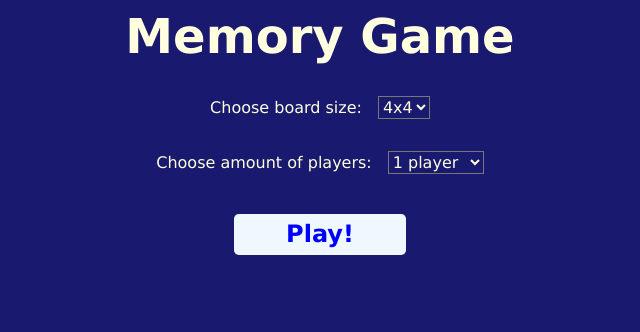
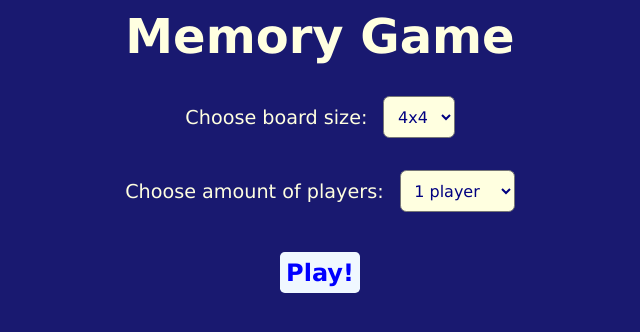
Before and after one commit to jfp-97/unq-ui-juan-francisco-perez-trabajo-final, a React (Create React App) app: page /settings in a window 1280 px wide. Shown: the top 332 px of the page, without its empty margins (320-960 px from the left). Built offline with nearby package versions, Linux system fonts and the light colour scheme.

Commit message:
css settings

```diff
--- a/src/components/atoms/Button.css
+++ b/src/components/atoms/Button.css
@@ -1,7 +1,6 @@
 .button {
   background-color: aliceblue;
   color: blue;
-  width: 10rem;
   font-weight: bold;
   border-radius: 0.3rem;
   font-size: 1.5rem;
--- a/src/components/views/SettingsView.css
+++ b/src/components/views/SettingsView.css
@@ -11,3 +11,15 @@
   gap: 1rem;
   align-items: center;
 }
+
+.selector {
+  padding: 0.6rem;
+  font-size: 1rem;
+  background-color: lightyellow;
+  border-radius: 0.4rem;
+  color: navy;
+}
+
+.selectText {
+  font-size: 1.2rem;
+}
--- a/src/components/views/SettingsView.tsx
+++ b/src/components/views/SettingsView.tsx
@@ -19,8 +19,9 @@ const SettingsView = ({ settings, setSettings }: SettingsViewProps) => {
   return (
     <div className='settingsContainer'>
       <div className='selectContainer'>
-        <div>Choose board size: </div>
+        <div className='selectText'>Choose board size: </div>
         <select
+          className='selector'
           value={boardSize}
           onChange={(event) => {
             setBoardSize(parseInt(event.target.value))
@@ -32,8 +33,9 @@ const SettingsView = ({ settings, setSettings }: SettingsViewProps) => {
         </select>
       </div>
       <div className='selectContainer'>
-        <div>Choose amount of players: </div>
+        <div className='selectText'>Choose amount of players: </div>
         <select
+          className='selector'
           value={amountOfPlayers}
           onChange={(event) => {
             setAmountOfPlayers(parseInt(event.target.value))
```
